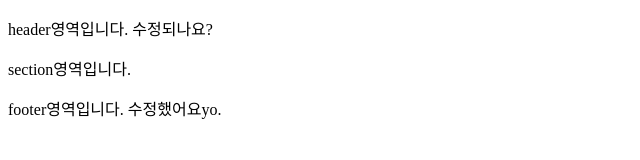
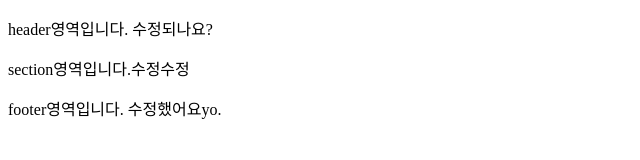
Before and after one commit to Ecol0810/GitTest, a plain HTML site: page index.html in a window 1280 px wide. Shown: the full height of the page, 0-640 px from the left. Drawn offline with Linux system fonts and the light colour scheme.

Commit message:
third commit

```diff
--- a/index.html
+++ b/index.html
@@ -11,7 +11,7 @@
     </header>
 
     <section>
-        <p>section영역입니다.</p>
+        <p>section영역입니다.수정수정</p>
     </section>
 
     <footer>
```
